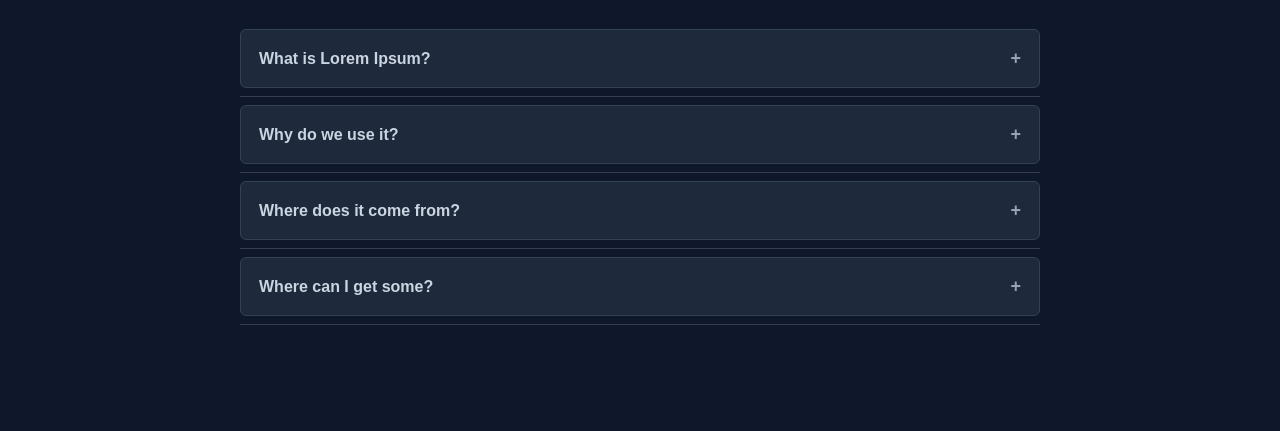
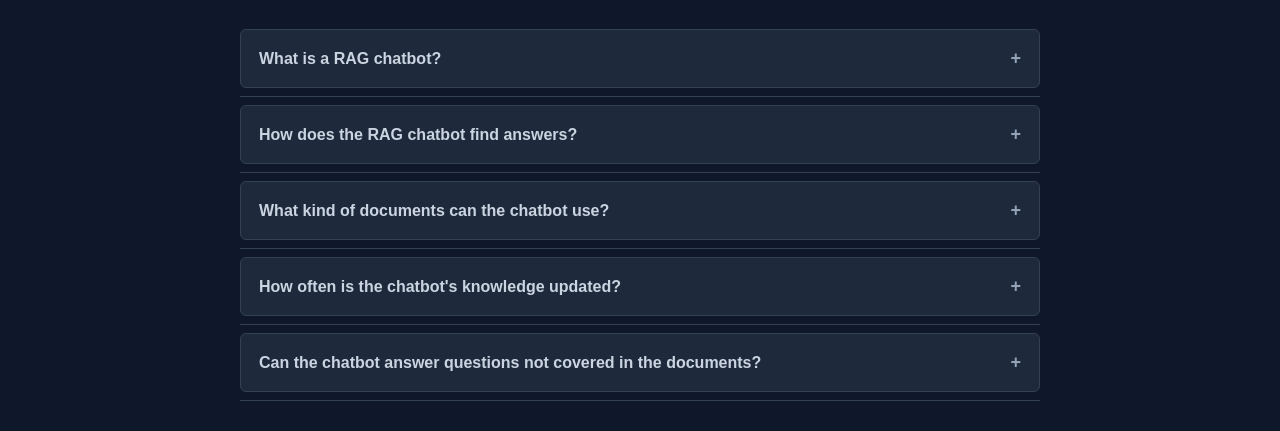
Before and after one commit to HaolinX/RAG_chatbot, a website: page faq.html in a window 1280 px wide. Shown: the part 141-572 px from the top of the page. Drawn offline with Linux system fonts and the light colour scheme.

Commit message:
updated faq page

```diff
--- a/faq.html
+++ b/faq.html
@@ -1,18 +1,23 @@
 <!-- source: https://www.w3schools.com/howto/howto_js_accordion.asp -->
 <!-- https://www.geeksforgeeks.org/how-to-create-an-faq-section-to-any-website-using-javascript/ -->
+<!-- use 'shift+option+f' to format the code on mac -->
 
 <!DOCTYPE html>
 <html lang="en">
+
 <head>
     <meta charset="UTF-8">
     <meta name="viewport" content="width=device-width, initial-scale=1.0">
     <title>FAQ Page</title>
     <link rel="stylesheet" href="styles.css">
 </head>
+
 <body>
     <header>
         <!-- Logo in top left -->
-        <div class="logo"><li><a href="index.html" style="color: #cccccc; text-decoration: none">RAGBot</a></li></div>
+        <div class="logo">
+            <li><a href="index.html" style="color: #cccccc; text-decoration: none">RAGBot</a></li>
+        </div>
 
         <!-- navigation bar -->
         <nav>
@@ -24,31 +29,45 @@
     <div class="container">
         <h1>Frequently Asked Questions</h1>
 
-        <button class="accordion">What is Lorem Ipsum?</button>
+        <button class="accordion">What is a RAG chatbot?</button>
         <div class="panel">
             <div class="panel-content">
-                Lorem Ipsum is simply dummy text of the printing and typesetting industry. Lorem Ipsum has been the industry's standard dummy text ever since the 1500s, when an unknown printer took a galley of type and scrambled it to make a type specimen book. It has survived not only five centuries, but also the leap into electronic typesetting, remaining essentially unchanged. It was popularised in the 1960s with the release of Letraset sheets containing Lorem Ipsum passages, and more recently with desktop publishing software like Aldus PageMaker including versions of Lorem Ipsum.
+                A RAG (Retrieval-Augmented Generation) chatbot is an advanced type of AI assistant that combines natural
+                language generation with document retrieval. It fetches relevant information from a knowledge base or
+                database and uses that to generate more accurate and context-aware responses.
             </div>
         </div>
 
-        <button class="accordion">Why do we use it?</button>
+        <button class="accordion">How does the RAG chatbot find answers?</button>
         <div class="panel">
             <div class="panel-content">
-                It is a long established fact that a reader will be distracted by the readable content of a page when looking at its layout. The point of using Lorem Ipsum is that it has a more-or-less normal distribution of letters, as opposed to using 'Content here, content here', making it look like readable English. Many desktop publishing packages and web page editors now use Lorem Ipsum as their default model text, and a search for 'lorem ipsum' will uncover many web sites still in their infancy. Various versions have evolved over the years, sometimes by accident, sometimes on purpose (injected humour and the like).
+                When user asks a question, the chatbot searches through a collection of documents using
+                similarity matching. It retrieves the most relevant pieces of text, then uses a language model to
+                generate a response based on that retrieved content.
             </div>
         </div>
 
-        <button class="accordion">Where does it come from?</button>
+        <button class="accordion">What kind of documents can the chatbot use?</button>
         <div class="panel">
             <div class="panel-content">
-                Contrary to popular belief, Lorem Ipsum is not simply random text. It has roots in a piece of classical Latin literature from 45 BC, making it over 2000 years old. Richard McClintock, a Latin professor at Hampden-Sydney College in Virginia, looked up one of the more obscure Latin words, consectetur, from a Lorem Ipsum passage, and going through the cites of the word in classical literature, discovered the undoubtable source.
+                The chatbot can work with PDFs. As long as the documents are indexed properly during setup, the chatbot
+                can retrieve information from them
+                to answer questions.
             </div>
         </div>
 
-        <button class="accordion">Where can I get some?</button>
+        <button class="accordion">How often is the chatbot's knowledge updated?</button>
         <div class="panel">
             <div class="panel-content">
-                There are many variations of passages of Lorem Ipsum available, but the majority have suffered alteration in some form, by injected humour, or randomised words which don't look even slightly believable.
+                The chatbot's knowledge depends on the documents it retrieves from. To keep it up to date, new or
+                revised documents need to be added and re-indexed.
+            </div>
+        </div>
+
+        <button class="accordion">Can the chatbot answer questions not covered in the documents?</button>
+        <div class="panel">
+            <div class="panel-content">
+                The chatbot is best at answering questions based on the provided documents.
             </div>
         </div>
     </div>
@@ -56,4 +75,5 @@
     <!-- links to the javascript file -->
     <script src="faq.js"></script>
 </body>
+
 </html>
```
